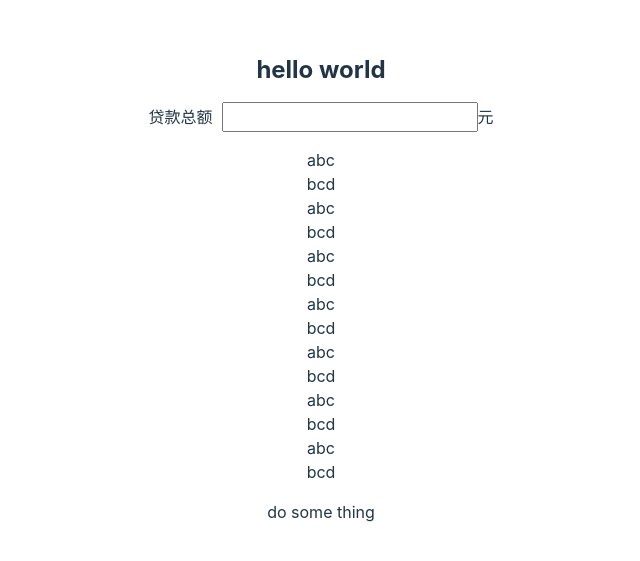
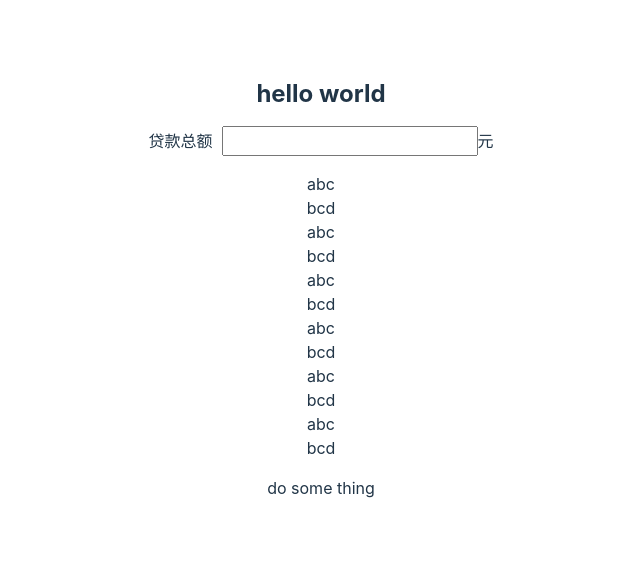
Before and after one commit to lqandmore/loanCalculate, a Vue app: page / in a window 1280 px wide. Shown: the part 111-672 px from the top of the page, without its empty margins (319-959 px from the left). Built offline with nearby package versions, Linux system fonts and the light colour scheme.

Commit message:
Update App.vue

```diff
--- a/src/App.vue
+++ b/src/App.vue
@@ -6,8 +6,6 @@
       <input type="text" id="initMoney" />元
     </p>
 
-    <div>abc</div>
-    <div>bcd</div>
     <div>abc</div>
     <div>bcd</div>
     <div>abc</div>
```
